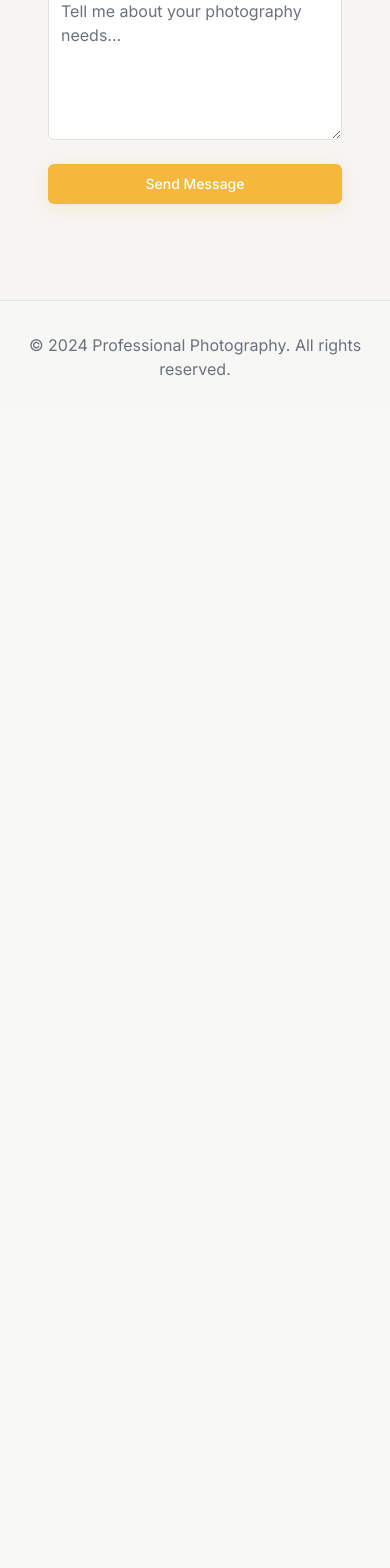
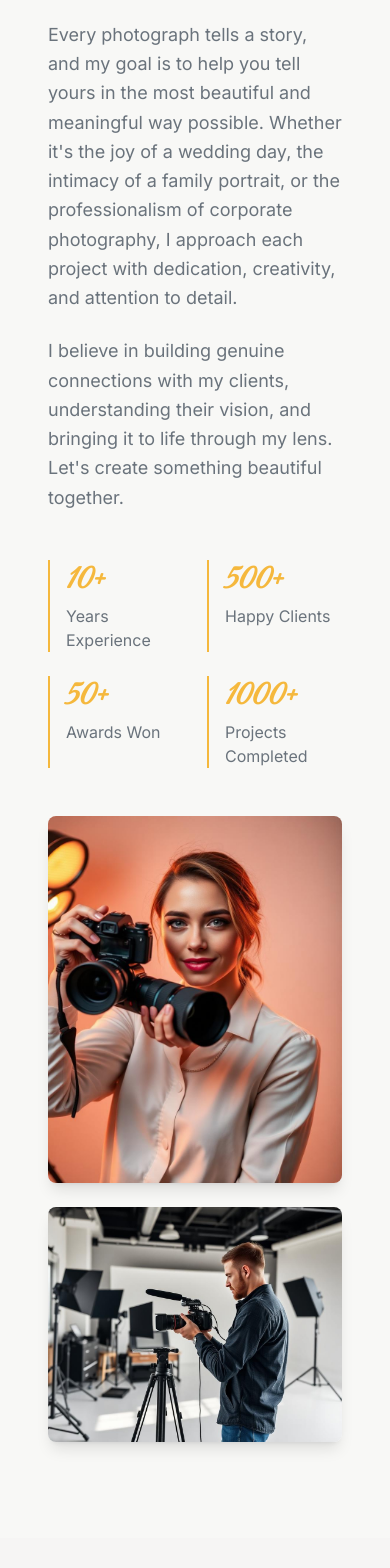
Before and after one commit to CerbereDev/minapics-landing, a React (Vite) app: page / in a window 390 px wide. Shown: the part 6495-8063 px from the top of the page. Before the commit the page ends 6908 px from the top, so only its background shows below. Built offline with nearby package versions, Linux system fonts and the light colour scheme; the HTML template or start-up script is replaced by a standard one.

Commit message:
Add About Me section
Create About Me section with professional photos and description. Integrate it into the landing page and update navigation.

```diff
--- /dev/null
+++ b/src/components/About.tsx
@@ -0,0 +1,78 @@
+import photographerPortrait from "@/assets/photographer-portrait.jpg";
+import photographerWorking from "@/assets/photographer-working.jpg";
+
+export const About = () => {
+  return (
+    <section id="about" className="py-24 px-4 bg-background">
+      <div className="container mx-auto max-w-6xl">
+        <div className="text-center mb-16">
+          <h2 className="text-5xl md:text-6xl font-calligraphy font-bold mb-4">About Me</h2>
+          <p className="text-muted-foreground text-lg max-w-2xl mx-auto">
+            Passionate about capturing authentic moments and timeless memories
+          </p>
+        </div>
+
+        <div className="grid grid-cols-1 lg:grid-cols-2 gap-12 items-center">
+          <div className="space-y-6 animate-fade-in">
+            <h3 className="text-4xl font-calligraphy font-bold text-foreground">
+              Hello, I'm Your Photographer
+            </h3>
+            <p className="text-muted-foreground text-lg leading-relaxed">
+              With over 10 years of experience in professional photography, I've had the privilege
+              of capturing countless precious moments for families, couples, and businesses. My
+              journey began with a simple passion for storytelling through images, and it has
+              evolved into a lifelong commitment to creating art that resonates with emotion and
+              authenticity.
+            </p>
+            <p className="text-muted-foreground text-lg leading-relaxed">
+              Every photograph tells a story, and my goal is to help you tell yours in the most
+              beautiful and meaningful way possible. Whether it's the joy of a wedding day, the
+              intimacy of a family portrait, or the professionalism of corporate photography, I
+              approach each project with dedication, creativity, and attention to detail.
+            </p>
+            <p className="text-muted-foreground text-lg leading-relaxed">
+              I believe in building genuine connections with my clients, understanding their vision,
+              and bringing it to life through my lens. Let's create something beautiful together.
+            </p>
+
+            <div className="grid grid-cols-2 gap-6 pt-6">
+              <div className="border-l-2 border-accent pl-4">
+                <div className="text-4xl font-calligraphy font-bold text-accent mb-1">10+</div>
+                <div className="text-muted-foreground">Years Experience</div>
+              </div>
+              <div className="border-l-2 border-accent pl-4">
+                <div className="text-4xl font-calligraphy font-bold text-accent mb-1">500+</div>
+                <div className="text-muted-foreground">Happy Clients</div>
+              </div>
+              <div className="border-l-2 border-accent pl-4">
+                <div className="text-4xl font-calligraphy font-bold text-accent mb-1">50+</div>
+                <div className="text-muted-foreground">Awards Won</div>
+              </div>
+              <div className="border-l-2 border-accent pl-4">
+                <div className="text-4xl font-calligraphy font-bold text-accent mb-1">1000+</div>
+                <div className="text-muted-foreground">Projects Completed</div>
+              </div>
+            </div>
+          </div>
+
+          <div className="space-y-6 animate-fade-in" style={{ animationDelay: "0.2s" }}>
+            <div className="relative overflow-hidden rounded-lg shadow-lg">
+              <img
+                src={photographerPortrait}
+                alt="Professional photographer portrait"
+                className="w-full h-auto object-cover"
+              />
+            </div>
+            <div className="relative overflow-hidden rounded-lg shadow-lg">
+              <img
+                src={photographerWorking}
+                alt="Photographer at work in studio"
+                className="w-full h-auto object-cover"
+              />
+            </div>
+          </div>
+        </div>
+      </div>
+    </section>
+  );
+};
--- a/src/components/Navigation.tsx
+++ b/src/components/Navigation.tsx
@@ -28,6 +28,12 @@ export const Navigation = () => {
             >
               Services
             </button>
+            <button
+              onClick={() => scrollToSection("about")}
+              className="text-foreground/80 hover:text-foreground transition-colors"
+            >
+              About
+            </button>
             <Button
               onClick={() => scrollToSection("contact")}
               size="sm"
--- a/src/pages/Index.tsx
+++ b/src/pages/Index.tsx
@@ -2,6 +2,7 @@ import { Navigation } from "@/components/Navigation";
 import { Hero } from "@/components/Hero";
 import { Services } from "@/components/Services";
 import { Portfolio } from "@/components/Portfolio";
+import { About } from "@/components/About";
 import { Contact } from "@/components/Contact";
 
 const Index = () => {
@@ -11,8 +12,9 @@ const Index = () => {
       <Hero />
       <Services />
       <Portfolio />
+      <About />
       <Contact />
-      <footer className="bg-secondary/30 py-8 text-center text-muted-foreground border-t border-border">
+      <footer className="bg-secondary py-8 text-center text-muted-foreground border-t border-border">
         <p>&copy; 2024 Professional Photography. All rights reserved.</p>
       </footer>
     </main>
```
Also changed, not shown: src/assets/photographer-portrait.jpg (added), src/assets/photographer-working.jpg (added).
